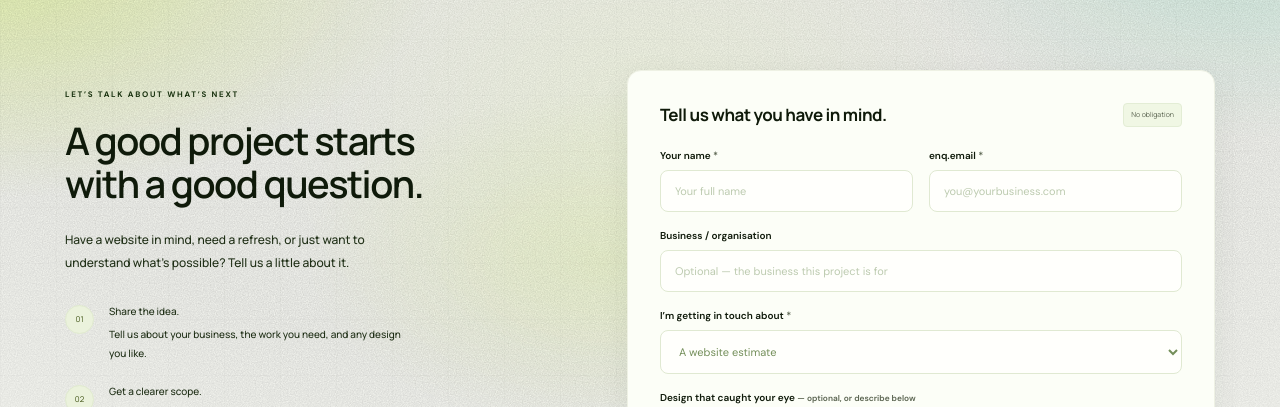
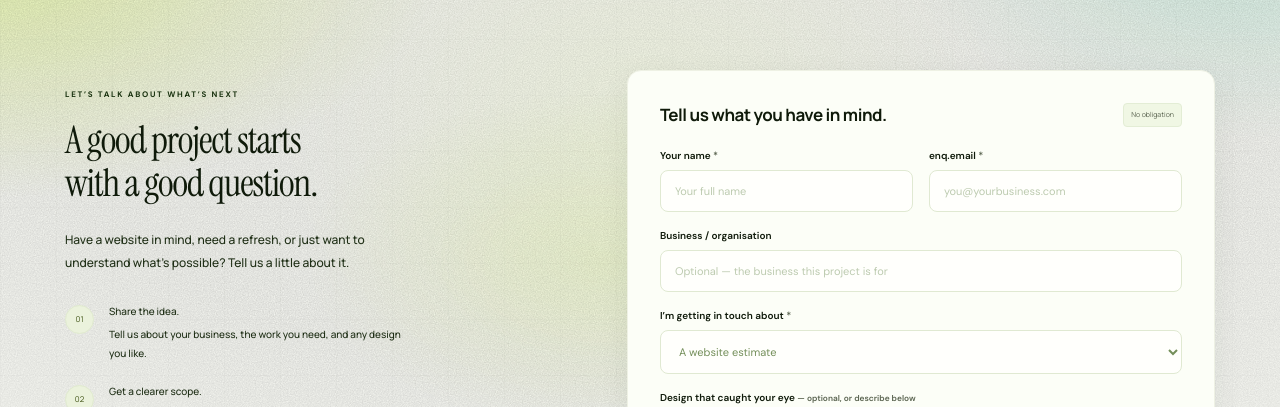
Before and after one commit to leephil1907-lab/Reachmark, a Flask app: page /enquire in a window 1280 px wide. Shown: the part 73-480 px from the top of the page. Run offline with Flask 3, Linux system fonts and the light colour scheme; data that the repository does not hold is empty; parts of the project's set-up code (start-up, migrations or seed data) failed here and were passed over.

Commit message:
Preserve enquiry heading styling after semantic H1 fix

```diff
--- a/static/xdesign.css
+++ b/static/xdesign.css
@@ -293,7 +293,7 @@ body.public-page::before, body.x-public::before{
   mask-image:linear-gradient(180deg,#000 40%,transparent);
   -webkit-mask-image:linear-gradient(180deg,#000 40%,transparent);
 }
-.public-heading h1, .wrap h1, .enquiry-intro h2{
+.public-heading h1, .wrap h1, .enquiry-intro h1,.enquiry-intro h2{
   font-family:var(--x-serif)!important;font-weight:400!important;letter-spacing:-.03em!important;
 }
 .public-heading{padding-top:64px!important}
```
